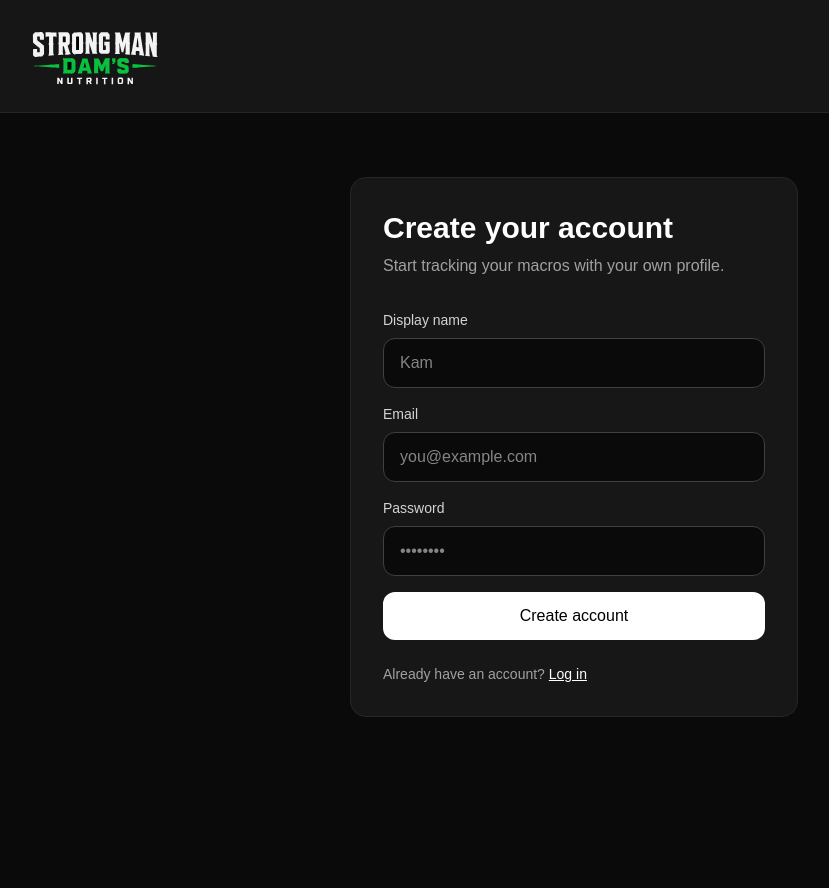
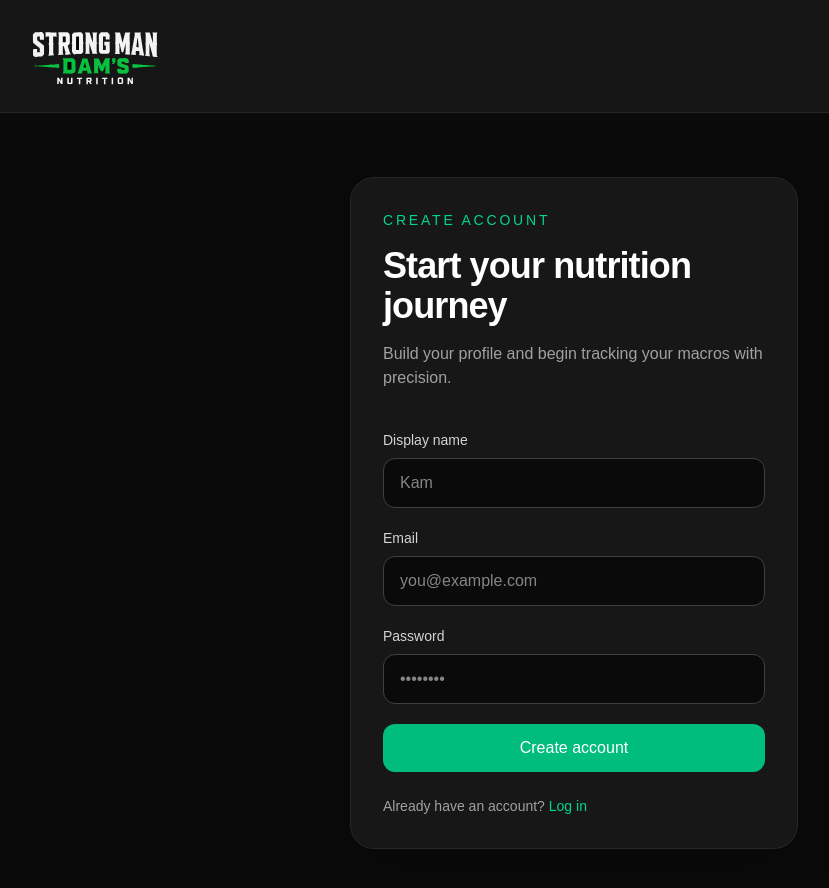
Before and after one commit to Kameron835/macros-tracker, a Next.js app: page /signup in a window 1280 px wide. Shown: the top 888 px of the page, without its empty margins (66-895 px from the left). Built offline with nearby package versions, Linux system fonts and the light colour scheme; no server answers.

Commit message:
Add email confirmation page

```diff
--- /dev/null
+++ b/app/auth/confirmed/page.tsx
@@ -0,0 +1,31 @@
+import Link from 'next/link'
+
+export default function EmailConfirmedPage() {
+  return (
+    <main className="min-h-screen bg-neutral-950 px-6 py-16 text-white">
+      <div className="mx-auto flex min-h-[70vh] max-w-md items-center">
+        <div className="w-full rounded-3xl border border-neutral-800 bg-neutral-900 p-8 text-center shadow-2xl">
+          <p className="text-sm uppercase tracking-[0.2em] text-emerald-400">
+            Email Verified
+          </p>
+
+          <h1 className="mt-4 text-4xl font-bold tracking-tight">
+            Your account is ready.
+          </h1>
+
+          <p className="mt-4 text-neutral-400">
+            Your email has been verified. You can now log in and start tracking
+            your nutrition.
+          </p>
+
+          <Link
+            href="/login"
+            className="mt-8 inline-flex w-full justify-center rounded-xl bg-emerald-500 px-4 py-3 font-medium text-white transition hover:bg-emerald-600"
+          >
+            Go to login
+          </Link>
+        </div>
+      </div>
+    </main>
+  )
+}
--- a/app/signup/page.tsx
+++ b/app/signup/page.tsx
@@ -17,6 +17,7 @@ export default function SignupPage() {
 
   async function handleSignup(e: React.FormEvent<HTMLFormElement>) {
     e.preventDefault()
+
     setError('')
     setLoading(true)
 
@@ -24,6 +25,7 @@ export default function SignupPage() {
       email,
       password,
       options: {
+        emailRedirectTo: `${window.location.origin}/auth/confirmed`,
         data: {
           display_name: displayName,
         },
@@ -38,42 +40,54 @@ export default function SignupPage() {
     }
 
     if (data.user) {
-      router.push('/dashboard')
+      router.push('/auth/confirmed')
     }
   }
 
   return (
     <main className="min-h-screen bg-neutral-950 px-6 py-16 text-white">
-      <div className="mx-auto max-w-md rounded-2xl border border-neutral-800 bg-neutral-900 p-8">
-        <h1 className="text-3xl font-bold">Create your account</h1>
-        <p className="mt-2 text-neutral-400">
-          Start tracking your macros with your own profile.
+      <div className="mx-auto flex min-h-[70vh] max-w-md items-center">
+        <div className="w-full rounded-3xl border border-neutral-800 bg-neutral-900 p-8 shadow-2xl">
+          <p className="mb-4 text-sm uppercase tracking-[0.2em] text-emerald-400">
+            Create Account
           </p>
 
-        <form onSubmit={handleSignup} className="mt-8 space-y-4">
+          <h1 className="text-4xl font-bold tracking-tight">
+            Start your nutrition journey
+          </h1>
+
+          <p className="mt-4 text-neutral-400">
+            Build your profile and begin tracking your macros with precision.
+          </p>
+
+          <form onSubmit={handleSignup} className="mt-10 space-y-5">
             <div>
               <label className="mb-2 block text-sm text-neutral-300">
                 Display name
               </label>
+
               <input
                 type="text"
                 value={displayName}
                 onChange={(e) => setDisplayName(e.target.value)}
                 required
-              className="w-full rounded-xl border border-neutral-700 bg-neutral-950 px-4 py-3 outline-none focus:border-white"
                 placeholder="Kam"
+                className="w-full rounded-xl border border-neutral-700 bg-neutral-950 px-4 py-3 outline-none transition focus:border-emerald-500"
               />
             </div>
 
             <div>
-            <label className="mb-2 block text-sm text-neutral-300">Email</label>
+              <label className="mb-2 block text-sm text-neutral-300">
+                Email
+              </label>
+
               <input
                 type="email"
                 value={email}
                 onChange={(e) => setEmail(e.target.value)}
                 required
-              className="w-full rounded-xl border border-neutral-700 bg-neutral-950 px-4 py-3 outline-none focus:border-white"
                 placeholder="you@example.com"
+                className="w-full rounded-xl border border-neutral-700 bg-neutral-950 px-4 py-3 outline-none transition focus:border-emerald-500"
               />
             </div>
 
@@ -81,13 +95,14 @@ export default function SignupPage() {
               <label className="mb-2 block text-sm text-neutral-300">
                 Password
               </label>
+
               <input
                 type="password"
                 value={password}
                 onChange={(e) => setPassword(e.target.value)}
                 required
-              className="w-full rounded-xl border border-neutral-700 bg-neutral-950 px-4 py-3 outline-none focus:border-white"
                 placeholder="••••••••"
+                className="w-full rounded-xl border border-neutral-700 bg-neutral-950 px-4 py-3 outline-none transition focus:border-emerald-500"
               />
             </div>
 
@@ -96,7 +111,7 @@ export default function SignupPage() {
             <button
               type="submit"
               disabled={loading}
-            className="w-full rounded-xl bg-white px-4 py-3 font-medium text-black transition hover:opacity-90 disabled:opacity-50"
+              className="w-full rounded-xl bg-emerald-500 px-4 py-3 font-medium text-white transition hover:bg-emerald-600 disabled:opacity-50"
             >
               {loading ? 'Creating account...' : 'Create account'}
             </button>
@@ -104,11 +119,15 @@ export default function SignupPage() {
 
           <p className="mt-6 text-sm text-neutral-400">
             Already have an account?{' '}
-          <Link href="/login" className="text-white underline">
+            <Link
+              href="/login"
+              className="text-emerald-400 hover:text-emerald-300"
+            >
               Log in
             </Link>
           </p>
         </div>
+      </div>
     </main>
   )
 }
```
Lines whose indentation alone changed are shown as unchanged.
